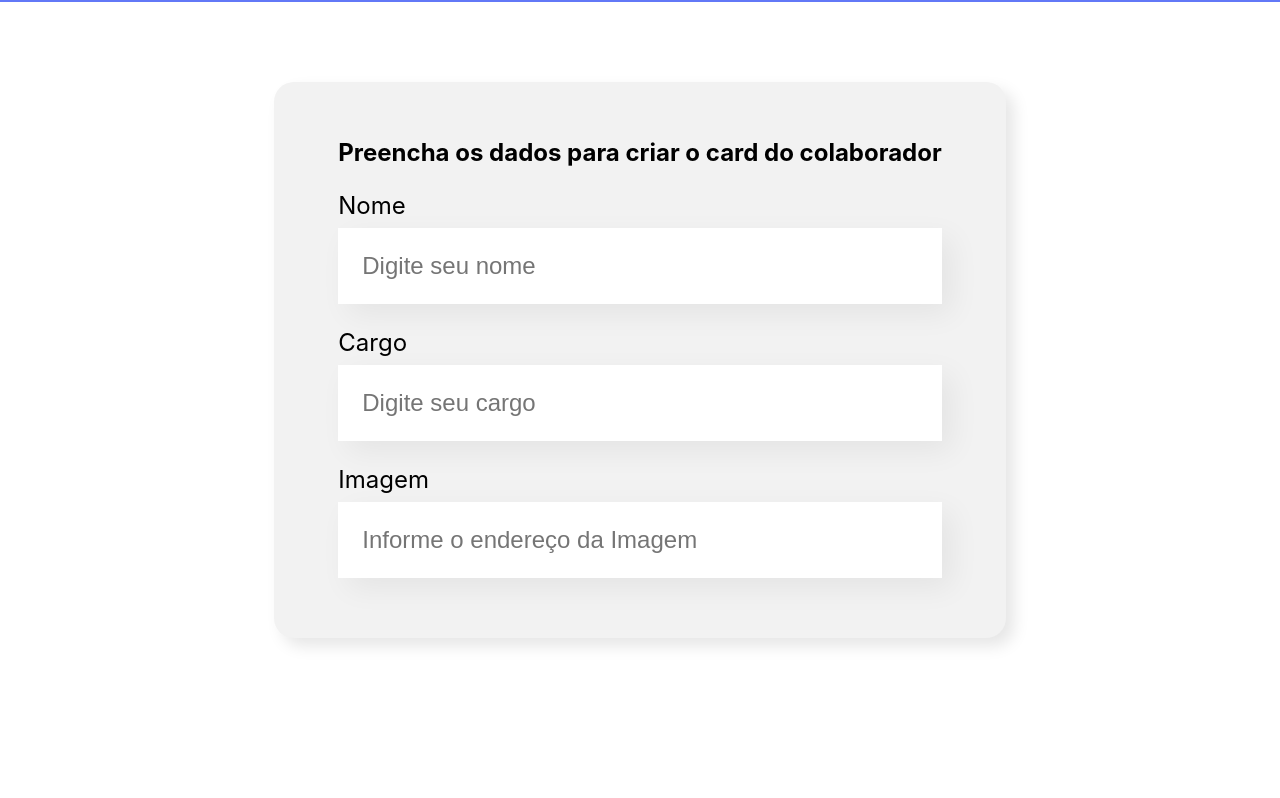
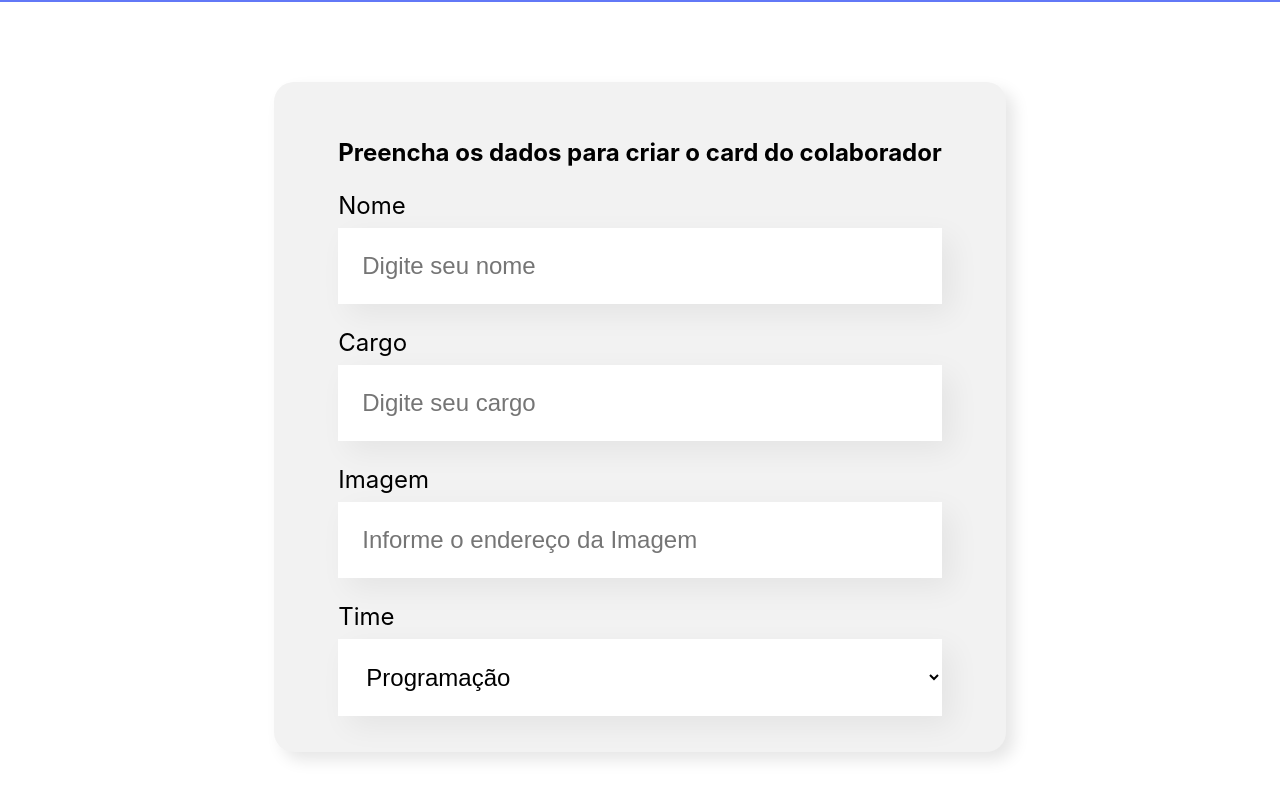
Before and after one commit to matheusrodacki/react-organo, a JavaScript app: page / in a window 1280 px wide. Shown: the part 496-1294 px from the top of the page. Before the commit the page ends 1214 px from the top, so only its background shows below. Built offline with nearby package versions, Linux system fonts and the light colour scheme; the HTML template or start-up script is replaced by a standard one.

Commit message:
adiciona lista suspensa

```diff
--- a/src/components/Formulario/Formulario.js
+++ b/src/components/Formulario/Formulario.js
@@ -1,7 +1,10 @@
 import CampoTexto from '../CampoTexto';
+import ListaSuspensa from '../ListaSuspensa';
 import './Formulario.css';
 
 export const Formulario = () => {
+  const times = ['Programação', 'Front-End', 'Data-Science', 'Devops', 'UX e Design', 'Mobile', 'Inovação'];
+
   return (
     <section className='formulario'>
       <form>
@@ -9,6 +12,7 @@
         <CampoTexto label='Nome' placeholder='Digite seu nome' />
         <CampoTexto label='Cargo' placeholder='Digite seu cargo' />
         <CampoTexto label='Imagem' placeholder='Informe o endereço da Imagem' />
+        <ListaSuspensa label='Time' itens={times} />
       </form>
     </section>
   );
--- /dev/null
+++ b/src/components/ListaSuspensa/ListaSuspensa.css
@@ -0,0 +1,18 @@
+.lista-suspensa {
+}
+
+.lista-suspensa label {
+  display: block;
+  margin-bottom: 8px;
+  font-size: 24px;
+}
+
+.lista-suspensa select {
+  background: #fff;
+  box-shadow: 10px 10px 30px rgba(0, 0, 0, 0.06);
+  width: 100%;
+  border: none;
+  font-size: 24px;
+  padding: 24px;
+  box-sizing: border-box;
+}
--- /dev/null
+++ b/src/components/ListaSuspensa/index.js
@@ -0,0 +1,16 @@
+import './ListaSuspensa.css';
+
+const ListaSuspensa = (props) => {
+  return (
+    <div className='lista-suspensa'>
+      <label> {props.label}</label>
+      <select>
+        {props.itens.map((item) => (
+          <option key={item}>{item}</option>
+        ))}
+      </select>
+    </div>
+  );
+};
+
+export default ListaSuspensa;
```
